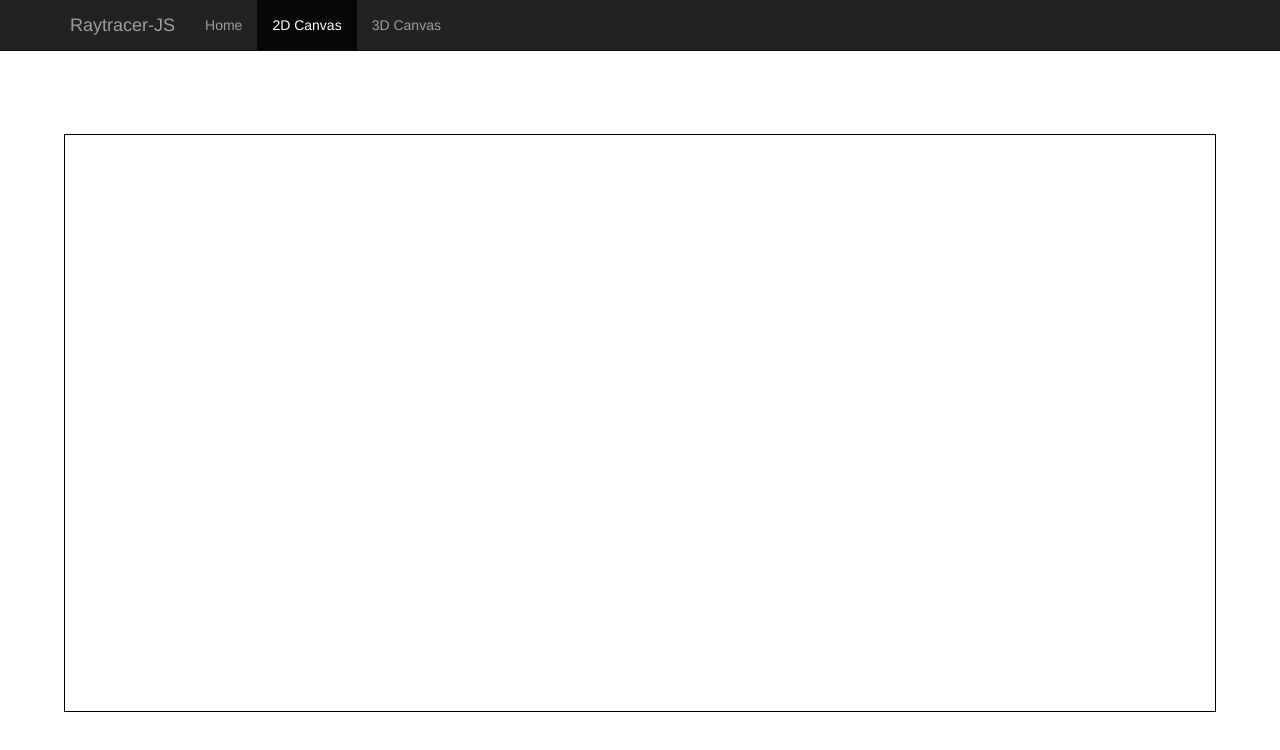
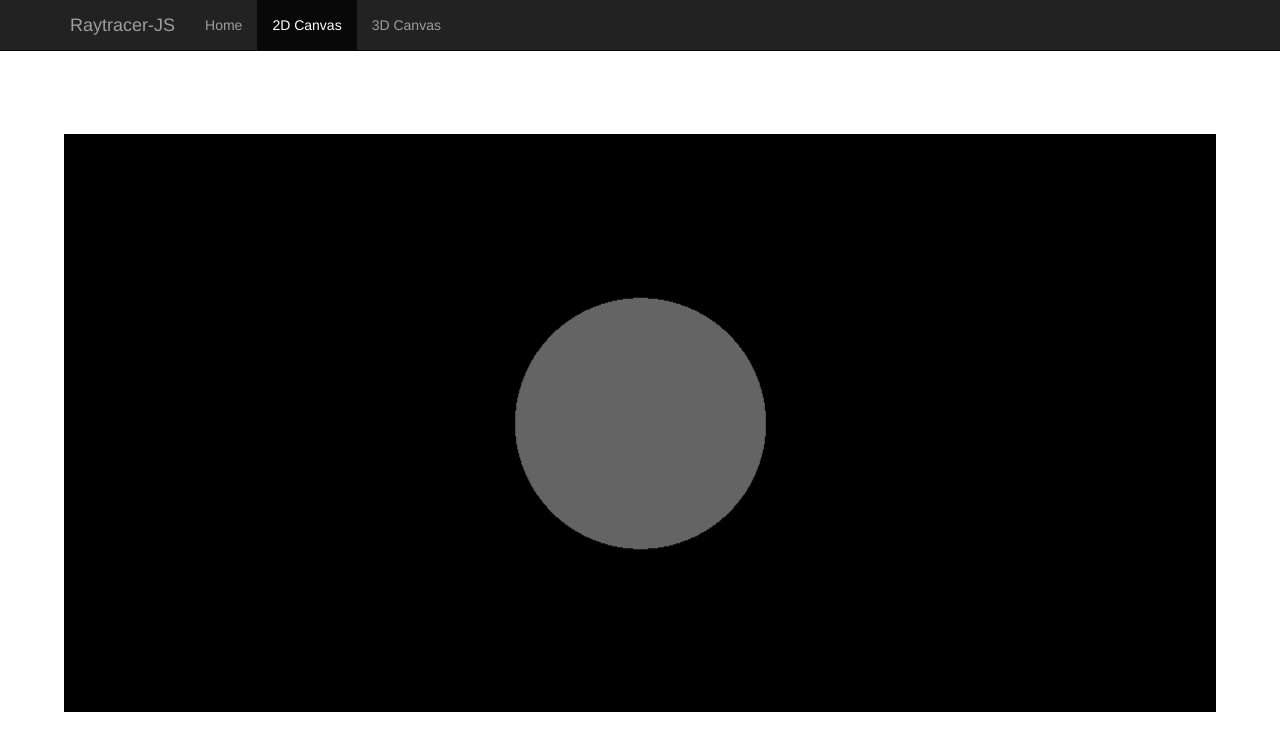
Before and after one commit to Sparkx120/raytracer-js, a plain HTML site: page 2DCanvas.html in a window 1280 px wide. Drawn offline with nearby package versions, Linux system fonts and the light colour scheme.

Commit message:
Basic Raytracing YAY!

```diff
--- a/2DCanvas.html
+++ b/2DCanvas.html
@@ -49,6 +49,7 @@
 
     <!-- 2D Canvas Raytracer -->
     <script src="./raytracer/Matrix3DMath.js"></script>
+     <script src="./raytracer/Ray.js"></script>
     <script src="./raytracer/Camera.js"></script>
     <script src="./raytracer/GenericObject.js"></script>
     <script src="./raytracer/Sphere.js"></script>
--- a/raytracer/2dray.js
+++ b/raytracer/2dray.js
@@ -15,17 +15,21 @@
 	// },100);
 
 	var camera = new Camera({
-		position: {x:0, y:10, z:5, h:1},
+		position: {x:0, y:8, z:4, h:1},
 		gaze: {x:0, y:0, z:0, h:1},
-		width: 100,
-		height: 100,
+		width: canvas2D.width,
+		height: canvas2D.height,
 		viewingAngle: 60,
 		world: null,
 		noPipe: false
 	});
 
+	var sphere = new Sphere({}); //Create Generic Sphere
+
 	var world = [];
 	world.push(camera);
+	world.push(sphere);
+
 
 	var raytracer = new Raytracer({
 		world: world,
@@ -34,6 +38,9 @@
 
 	console.log(raytracer);
 
+	raytracer.renderIntersectsOnly();
+
+	$(window).on('resize', ()=>{raytracer.renderIntersectsOnly();});
 
 	// for(var x=0; x<100; x++){
 	// 	// console.log(x);
--- a/raytracer/Camera.js
+++ b/raytracer/Camera.js
@@ -35,7 +35,9 @@ function Camera(config){
 
 	//Setup Camera Specifics and the world
 	this.width = config.width;
+	this.x = this.width;
 	this.height = config.height;
+	this.y = this.height;
 	this.aspect = this.width/this.height;
 	this.theta = config.viewingAngle;
 	this.world = config.world;
--- a/raytracer/Canvas2D.js
+++ b/raytracer/Canvas2D.js
@@ -19,12 +19,13 @@ function Canvas2D(){
 	this.rect = this.canvas.getBoundingClientRect();
 	$(window).on('resize', function(event){
 		this.rect = this.canvas.getBoundingClientRect();
-		this.canvas.width = rect.width;
-		this.canvas.height = rect.height;
+		this.canvas.width = this.rect.width;
+		this.canvas.height = this.rect.height;
 	}.bind(this));
 	this.canvas.width = this.rect.width;
 	this.canvas.height = this.rect.height;
-
+	this.width = this.rect.width;
+	this.height = this.rect.height;
 	//Persistant Pixel Image Data Object
 	this.pixelImageData = this.context.createImageData(1,1);
 	// this.pixelData = this.pixelImageData.data
@@ -36,6 +37,7 @@ function Canvas2D(){
  */
 Canvas2D.prototype.drawPixel = function(pixel){
 	// setTimeout(function(){
+		//console.log("this Happened", pixel.r, pixel.g, pixel.b, pixel.a);
 		this.pixelImageData.data[0] = pixel.r;
 		this.pixelImageData.data[1] = pixel.g;
 		this.pixelImageData.data[2] = pixel.b;
--- a/raytracer/GenericObject.js
+++ b/raytracer/GenericObject.js
@@ -0,0 +1,79 @@
+/**
+ * Generic Object is the abstract 3DObject Definition for Raytracer-JS
+ * @class  GenericObject
+ *
+ * @author  James Wake (SparkX120)
+ * @version 0.1 (2015/08)
+ * @license MIT
+ */
+function GenericObject(config){
+	if(config)
+		this.apply(this, config);
+
+	if(!this.baseC)
+		this.baseC = {r:100, g:100, b:100, a:255};
+	if(!this.ambiantC)
+		this.ambiantC = this.baseC;
+	if(!this.diffuseC)
+		this.diffuseC = this.baseC;
+	if(!this.specularC)
+		this.specularC = this.baseC;
+
+	if(!this.ambiantFactor)
+		this.ambiantFactor = 0.1;
+	if(!this.diffuseFactor)
+		this.diffuseFactor = 0.4;
+	if(!this.specularFactor)
+		this.specularFactor = 0.2;
+	if(!this.reflectionFactor)
+		this.reflectionFactor = 0.3;
+	if(!this.refractionFactor)
+		this.refractionFactor = 0.0;
+	if(!this.specularFalloff)
+		this.specularFalloff = 2.0;
+	if(!this.refractionIndex)
+		this.refractionIndex = 1.4;
+
+	if(!this.transform){
+		this.transform = Matrices3D.I;
+		this.transformInverse = Matrices3D.I;
+	}
+	else{
+		this.transformInverse = Matrix3DMath.matrixInverse(this.transform);
+	}
+
+	if(!this.UVMap)
+		this.UVMap = null;
+}
+
+/**
+ * Sets the transform on this Generic Object
+ * @param {Array{Array{}}} transform The Transform
+ */
+GenericObject.prototype.setTransform = function(transform){
+	this.transform = transform;
+	this.transformInverse = Matrix3DMath.matrixInverse(this.transform);
+}
+
+//Abstract Methods
+
+
+/**
+ * Ray Intersect the Object to see if it is in the Rays path.
+ * @param  {Ray} ray The ray to intersect
+ */
+GenericObject.prototype.rayIntersect = function(ray){};
+
+/**
+ * Compute the normal vector relative to a specific point (prefrably on the surface)
+ * @param  {Object{x,y,z,h}} point The Point to compute at
+ * @return {Object{x,y,z,h}}       The Normal Vector
+ */
+GenericObject.prototype.getNormalAt = function(point){};
+
+/**
+ * Get the UVMap Color at a point on the surface
+ * @param  {Object{x,y,z,h}} point The Point to compute at
+ * @return {Object{r,g,b,a}}       The Color of the UVMap pixel
+ */
+GenericObject.prototype.getUVMapAt = function(point){};
--- a/raytracer/Matrix3DMath.js
+++ b/raytracer/Matrix3DMath.js
@@ -103,7 +103,7 @@ Matrix3DMath.magnitudeOfVector = function(v){
 }
 
 /**
- * Adds two points A-B
+ * Adds two points A+B
  * @param  {{x:Number, y:Number, z:Number, h:Number}} a	First point to add
  * @param  {{x:Number, y:Number, z:Number, h:Number}} b	Second point to add
  * @return {{x:Number, y:Number, z:Number, h:Number}} 	The resultant point
@@ -112,7 +112,17 @@ Matrix3DMath.addPoints = function(a, b){
 	return {x:a.x+b.x,
 			y:a.y+b.y,
 			z:a.z+b.z,
-			h:1.0};
+			h:a.h+b.h};
+}
+
+/**
+ * Adds two vectors A+B
+ * @param  {{x:Number, y:Number, z:Number, h:Number}} a	First vector to add
+ * @param  {{x:Number, y:Number, z:Number, h:Number}} b	Second vector to add
+ * @return {{x:Number, y:Number, z:Number, h:Number}} 	The resultant vector
+ */
+Matrix3DMath.addVectors = function(a, b){
+	return Matrix3DMath.addPoints(a,b);
 }
 
 /**
@@ -204,10 +214,10 @@ Matrix3DMath.multiplyMatrices = function(a, b){
  * @return {{x:Number, y:Number, z:Number, h:Number}}   The resultant vector
  */
 Matrix3DMath.multiplyVectorByMatrix = function(m, b){
-	return {x: b.x*m[0][0] + b.y*m[0][1] + b.z*m[0][2] + b.h*[0][3],
-			y: b.x*m[1][0] + b.y*m[1][1] + b.z*m[1][2] + b.h*[1][3],
-			z: b.x*m[2][0] + b.y*m[2][1] + b.z*m[2][2] + b.h*[2][3],
-			h: b.x*m[3][0] + b.y*m[3][1] + b.z*m[3][2] + b.h*[3][3]};
+	return {x: b.x*m[0][0] + b.y*m[0][1] + b.z*m[0][2] + b.h*m[0][3],
+			y: b.x*m[1][0] + b.y*m[1][1] + b.z*m[1][2] + b.h*m[1][3],
+			z: b.x*m[2][0] + b.y*m[2][1] + b.z*m[2][2] + b.h*m[2][3],
+			h: b.x*m[3][0] + b.y*m[3][1] + b.z*m[3][2] + b.h*m[3][3]};
 
 }
 
--- /dev/null
+++ b/raytracer/Ray.js
@@ -0,0 +1,131 @@
+/**
+ * Ray Object to contain data for a Ray Intersect List
+ * @class  Ray
+ * @param {Object} config See Constructor
+ *
+ * @author  James Wake (SparkX120)
+ * @version 0.1 (2015/08)
+ * @license MIT
+ */
+function Ray(config){
+
+	//Camera Config Constructor
+	if(config.camera){
+		//Set Position on camera view
+		this.x = config.x;
+		this.y = config.y;
+
+		this.camera = config.camera;
+
+		//Configure Supersampling
+		if(config.superSampleRate)
+			this.superSampleRate = config.superSampleRate;
+		else
+			this.superSampleRate = 1;
+
+		//Setup Camera Position
+		this.e = config.camera.e;
+
+		//Setup Camera UVN Axis System
+		this.u = config.camera.u;
+		this.v = config.camera.v;
+		this.n = config.camera.n;
+
+		//Setup Camera Dimensions
+		this.N = config.camera.N;
+		this.W = config.camera.r;
+		this.H = config.camera.t;
+
+		//Compute Ray Vector
+		var a = Matrix3DMath.scalarMultiply(this.n, -this.N);
+		this.a = a;
+
+		var bcoeff = this.W*(((2*this.x)/(this.camera.width*this.superSampleRate))-1);
+		this.bcoeff = bcoeff;
+		var b = Matrix3DMath.scalarMultiply(this.u, bcoeff);
+		this.b = b;
+
+		var ccoeff = this.H*(((2*this.y)/(this.camera.height*this.superSampleRate))-1);
+		this.ccoeff = ccoeff;
+		var c = Matrix3DMath.scalarMultiply(this.v, ccoeff);
+		this.c = c;
+
+		this.d = Matrix3DMath.addVectors(Matrix3DMath.addVectors(a,b),c);
+	}
+
+	//Object Point to Target Point Constructor
+	else if(config.objectPoint && config.targetPoint){
+		this.e = objectPoint;
+		this.d = Matrix3DMath.vectorizePoints(objectPoint, targetPoint);
+		this.d = Matrix3DMath.scalarMultiply(this.d, 1/Matrix3DMath.magnitudeOfVector(this.d));
+	}
+
+	//Direct Config Constructor
+	else if(config.e && config.d){
+		this.e = config.e;
+		this.d = config.d;
+	}
+
+	else {throw "Error not a valid Ray Constructor"}
+
+	//Setup Intersect Persistance
+	this.lowestIntersectValue = 0;
+	this.lowestIntersectObject = null;
+	this.lowestIntersectPoint = null;
+	this.intersectedObjects = [];
+
+	this.intersectedObject = false;
+}
+
+/**
+ * Adds an intersection ot the ray.
+ * @param {Object{t, obj}} config Intersection at position t on object obj
+ */
+Ray.prototype.addIntersect = function(config){
+	if(config.t && config.obj){
+		var dt = Matrix3DMath.scalarMultiply(this.d, config.t);
+		var intersect = Matrix3DMath.addPoints(this.e, dt);
+		// console.log("added intersect");
+
+		if(this.intersectedObject && config.t > 0){
+			this.lowestIntersectValue = config.t;
+			this.lowestIntersectObject = config.obj;
+			this.lowestIntersectPoint = intersect;
+		}
+		else{
+			if(config.t<this.lowestIntersectValue && config.t > 0){
+				this.lowestIntersectValue = config.t;
+				this.lowestIntersectObject = config.obj;
+				this.lowestIntersectPoint = intersect;
+			}
+		}
+
+		this.intersectedObjects.push(config.obj);
+		this.intersectedObject = true;
+	}
+	else {throw "Not a valid addIntersect"}
+}
+
+/**
+ * Detects where a point is on the ray
+ * @param  {Object{x,y,z,h}} point The point to detect
+ * @return {Number}          The IntersectValue
+ */
+Ray.prototype.rayDetect = function(point){
+	var t = 0;
+	if(this.d.x != 0){
+		t = (point.x - (this.e.x/this.d.x));
+	}
+	else{
+		if(this.d.y != 0){
+			t = (point.y - (this.e.y/this.d.y));
+		}
+		else{
+			if(this.d.z != 0){
+				t = (point.z - (this.e.z/thid.d.z));
+			}
+		}
+	}
+
+	return t;
+}
--- a/raytracer/Sphere.js
+++ b/raytracer/Sphere.js
@@ -1,9 +1,80 @@
-function Sphere(transform, color, properties){
-	this.transform = transform;
-	this.color = color;
-	this.properties = properties;
+/**
+ * Sphere is a Generic Object Sphere Definition for Raytracer-JS
+ * @class  GenericObject
+ *
+ * @author  James Wake (SparkX120)
+ * @version 0.1 (2015/08)
+ * @license MIT
+ */
+function Sphere(config){
+	GenericObject.apply(this, config);
 }
 
-Sphere.prototype.doSomething = function(){
+//Setup Inheritence;
+Sphere.prototype = Object.create(GenericObject.prototype);
+Sphere.constructor = Sphere;
 
-}
+/**
+ * Ray Intersect the Object to see if it is in the Rays path.
+ * @param  {Ray} ray The ray to intersect
+ */
+Sphere.prototype.rayIntersect = function(ray){
+	//Ray computation
+	var eRay = ray.e;
+	var dRay = ray.d;
+	var e = Matrix3DMath.multiplyVectorByMatrix(this.transformInverse, eRay);
+	var d = Matrix3DMath.multiplyVectorByMatrix(this.transformInverse, dRay);
+    var eVec = {x:-e.x, y:-e.y, z:-e.z, h:0};
+
+	//define Spherical Geometry Intersection here
+	var magD = Matrix3DMath.magnitudeOfVector(d);
+	var magE = Matrix3DMath.magnitudeOfVector(eVec);
+
+	var a = (magD * magD);
+	var b = Matrix3DMath.dotProduct(e, d);
+	var c = (magE * magE) - 1;
+
+	var det = (b*b) - (a*c);
+
+	// if(det>=0){
+	// 	console.log("intersect");
+	// }
+	// else{
+	// 	console.log('no intersect', ray, dRay, d, magD, eRay, eVec, magE, a, b, c, det);
+	// }
+
+	// Intersection Calculations and Intersection Additions
+	if(det==0){
+		var t = b/a;
+		ray.addIntersect(t, this);
+	}
+
+	if(det>0){
+		var t1 = ((-b/(a)) + (Math.sqrt(det)/(a)));
+		var t2 = ((-b/(a)) - (Math.sqrt(det)/(a)));
+		ray.addIntersect({t: t1, obj: this});
+		ray.addIntersect({t: t2, obj: this});
+	}
+};
+
+/**
+ * Compute the normal vector relative to a specific point (prefrably on the surface)
+ * @param  {Object{x,y,z,h}} point The Point to compute at
+ * @return {Object{x,y,z,h}}       The Normal Vector
+ */
+Sphere.prototype.getNormalAt = function(point){
+	var p = Matrix3DMath.multiplyMatrixWithPoint(this.transformInverse, p);
+	var norm = {x:p.x, y:p.y, z:p.z, h:0};
+	norm = Matrix3DMath.normalizeVector(norm);
+	norm = Matrix3DMath.multiplyMatrixWithVector(this.transform, norm);
+	return norm;
+};
+
+/**
+ * Get the UVMap Color at a point on the surface
+ * @param  {Object{x,y,z,h}} point The Point to compute at
+ * @return {Object{r,g,b,a}}       The Color of the UVMap pixel
+ */
+Sphere.prototype.getUVMapAt = function(point){
+	return {r:0,g:0,b:0,a:0}; //Not Implemented Yet
+};
```
Also changed, not shown: raytracer/Raytracer.js (+38 -1 lines).
